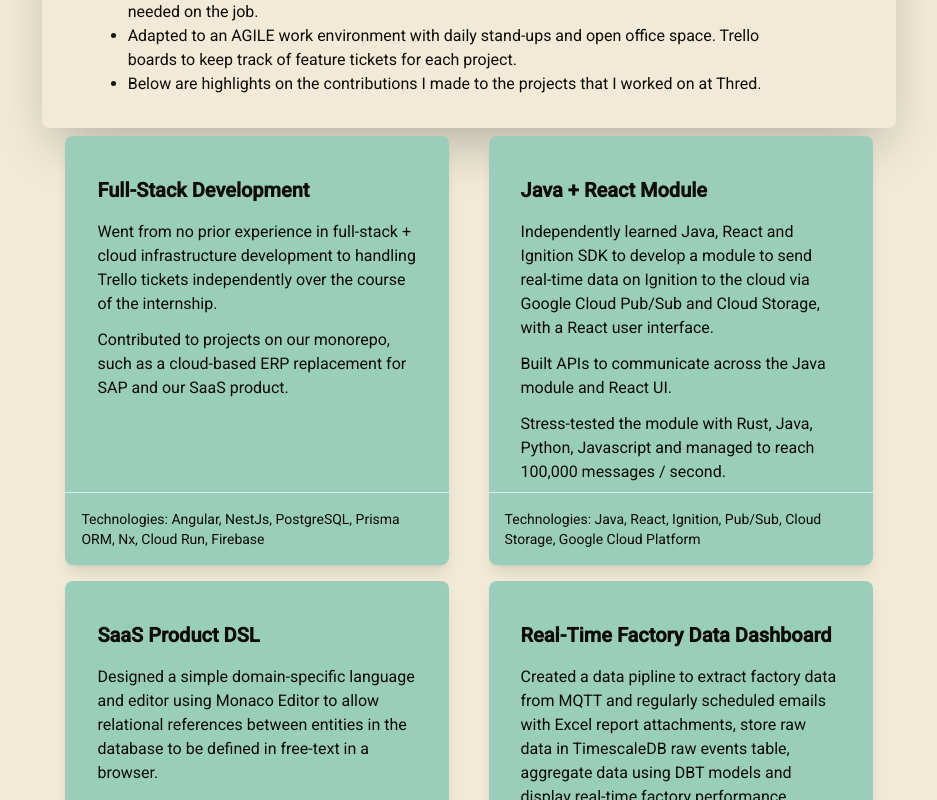
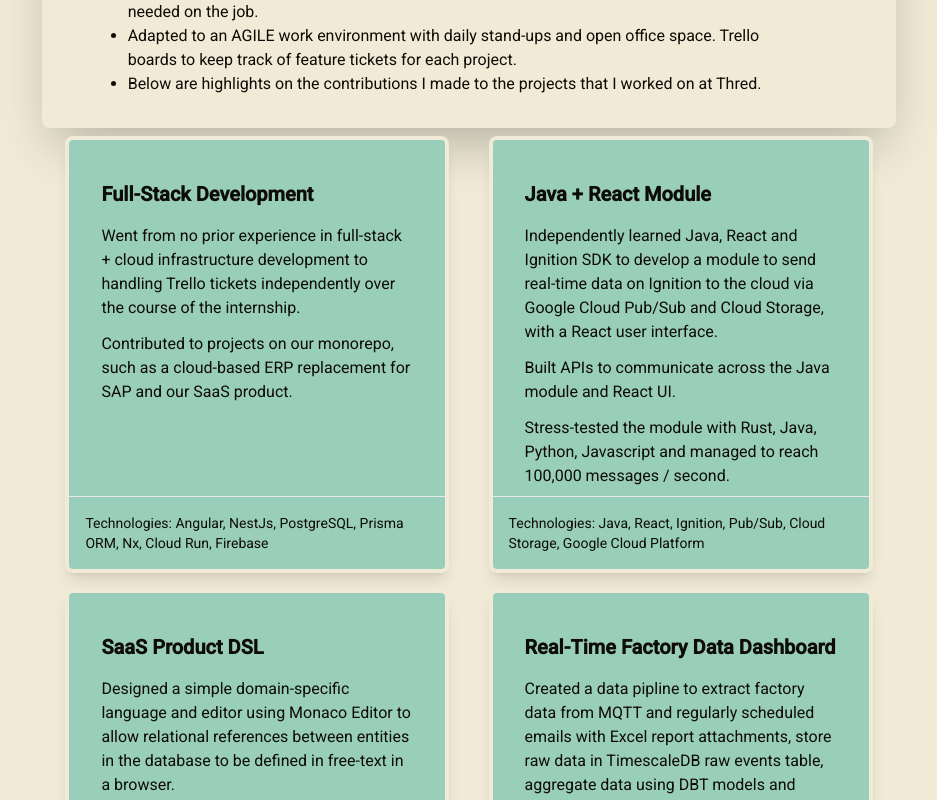
Before and after one commit to ryo-kam/ryo-kam.github.io, an Angular app: page / in a window 1280 px wide. Shown: the part 1200-2000 px from the top of the page, without its empty margins (171-1108 px from the left). Built offline with nearby package versions, Linux system fonts and the light colour scheme.

Commit message:
finishing touches

```diff
--- a/src/app/overlay/card/card.component.html
+++ b/src/app/overlay/card/card.component.html
@@ -1,5 +1,5 @@
 <div
-  class="flex flex-col justify-between gap-2 bg-secondary shadow-lg rounded-lg overflow-hidden h-full"
+  class="flex flex-col justify-between gap-2 bg-secondary shadow-lg rounded-lg overflow-hidden h-full border-4 border-background"
 >
   <div class="flex flex-row gap-4 items-center justify-between px-8 pt-10">
     <h1 class="text-xl font-semibold">
```
Also changed, not shown: 1 other file (tests, documents, lock files or other folders).
